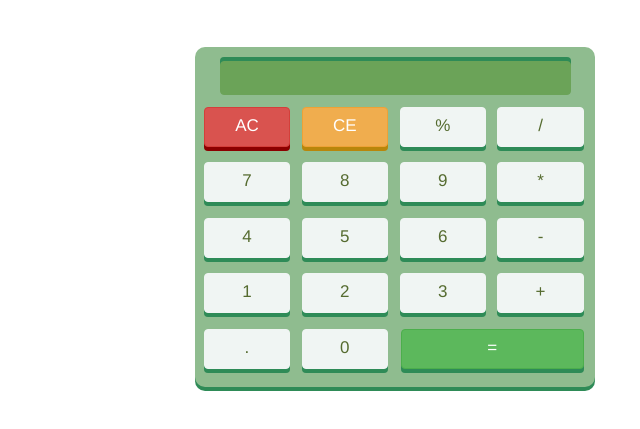
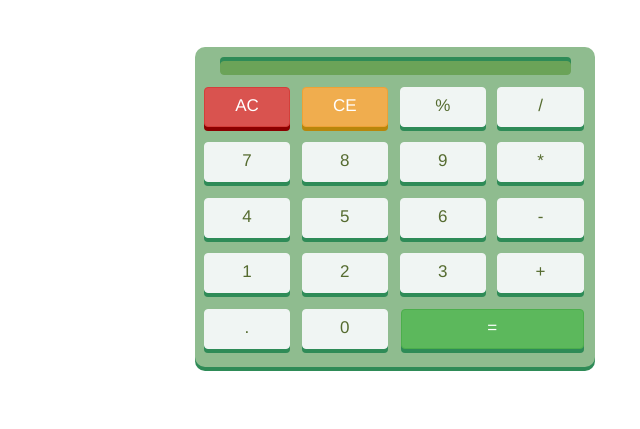
Before and after one commit to thomas-duval/FCC-JavaScript-Calculator, a website: page app/index.html in a window 1280 px wide. Shown: the part 83-512 px from the top of the page, without its empty margins (245-885 px from the left). Drawn offline with nearby package versions, Linux system fonts and the light colour scheme; files that its build step writes are made by us from their sources.

Commit message:
Prevent overflow in displayer

```diff
--- a/app/styles/calculator.css
+++ b/app/styles/calculator.css
@@ -15,7 +15,9 @@
     text-align: right;
     margin: 1% 5%;
     width: 90%;
+    height: auto;
     box-shadow: 0px -4px seagreen;
+    word-break: break-all
 }
 .btn {
     width: 22.1%;
```
